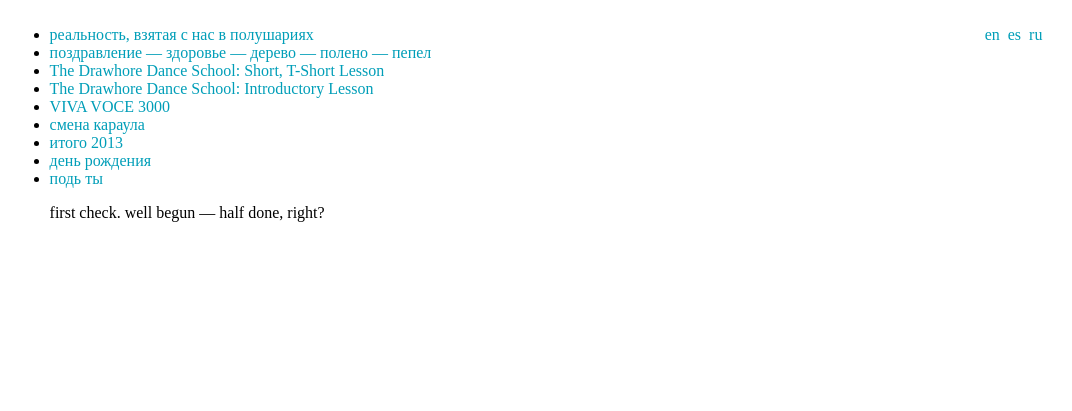
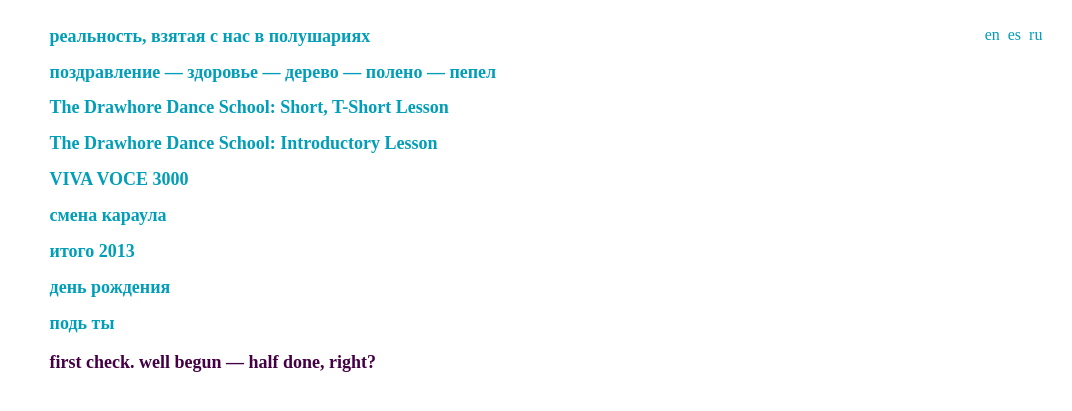
Before and after one commit to slr/slr.github.io, a Jekyll site: the page built from index.html, in a window 1280 px wide. Shown: the top 411 px of the page, without its empty margins (208-1280 px from the left). Built offline with Jekyll 4.4.1, drawn with Linux system fonts in a browser that asks for light colours.

Commit message:
restyle index page slightly

```diff
--- a/index.html
+++ b/index.html
@@ -3,12 +3,12 @@
 ---
 {% include header.html %}
 <h1>{{ site.name }}</h1>
-<ul>
+<ul class="pl">
 {% for post in site.posts %}
-  <li>
-    <a href="{{ post.url }}">{{ post.title }}</a>
-    {{ post.excerpt }}
-  </li>
+<li>
+<h2><a href="{{ post.url }}">{{ post.title }}</a><h2>
+{{ post.excerpt }}
+</li>
 {% endfor %}
 </ul>
 {% include footer.html %}
--- a/m.css
+++ b/m.css
@@ -42,6 +42,10 @@
 
 .cs {
   text-decoration: line-through;
+}
+
+.pl {
+  list-style-type: none;
 }
 
 .qt {
```
